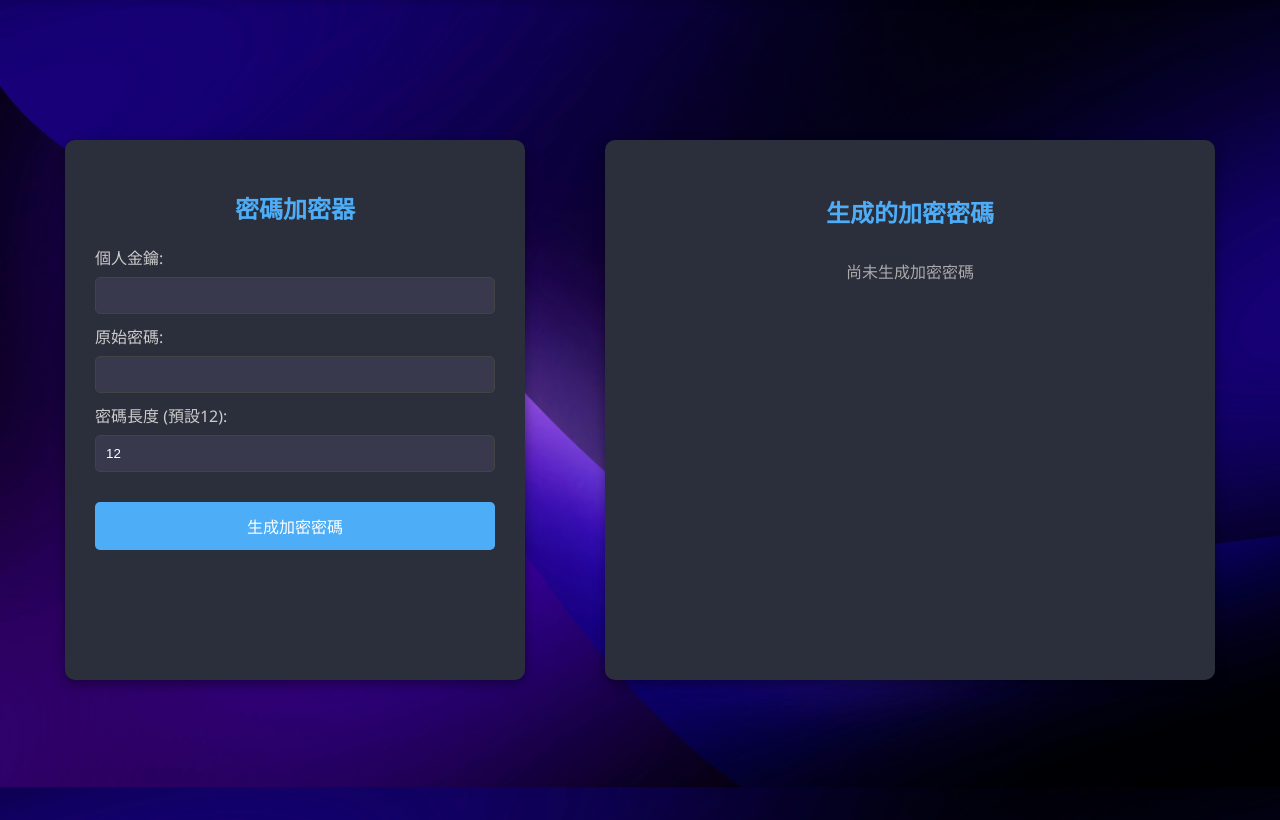
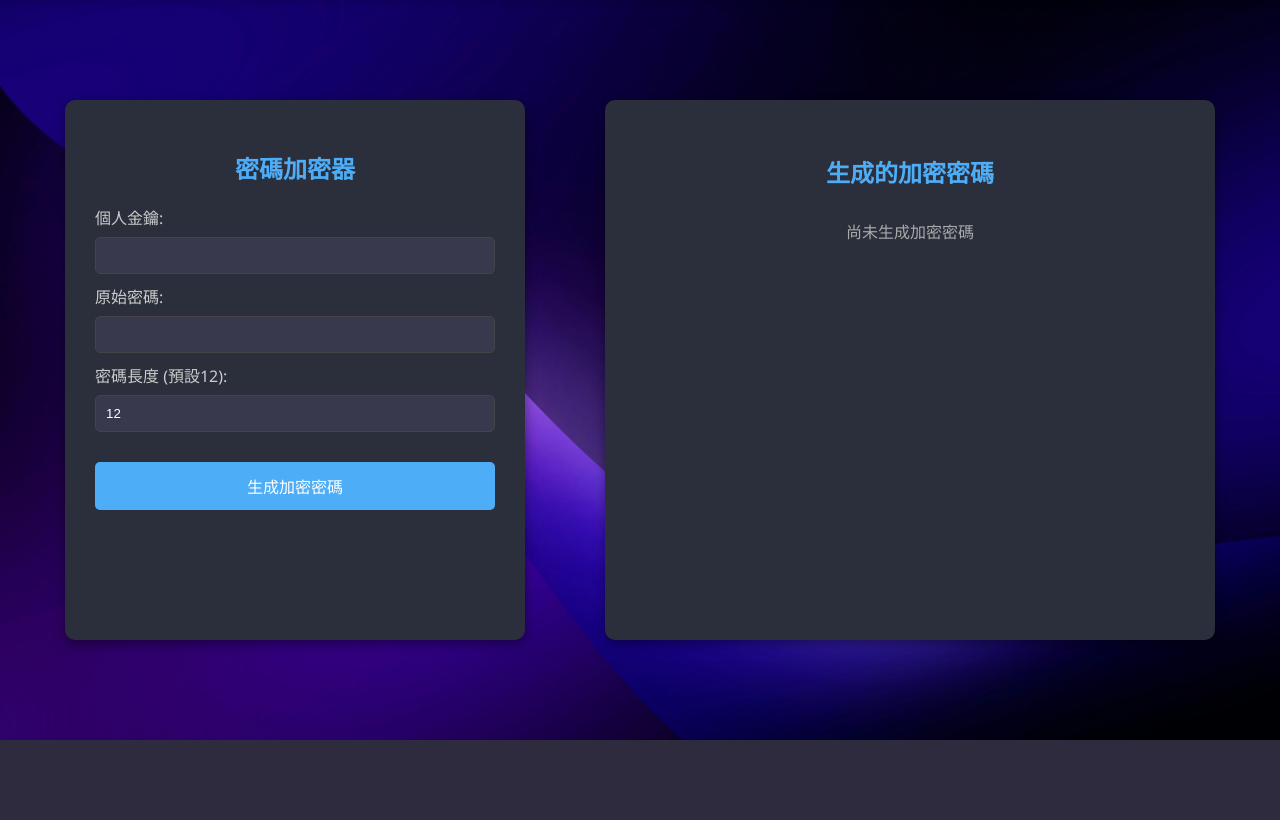
Before and after one commit to alvinlo62/Password-Fortress, a Flask app: page /password-encryptor/ in a window 1280 px wide. Shown: the part 66-886 px from the top of the page. After the commit the page ends 806 px from the top, so only its background shows below. Run offline with Flask 3, Linux system fonts and the light colour scheme; the visitor is signed in with stand-in values (Sample User, id 1); parts of the project's set-up code (start-up, migrations or seed data) failed here and were passed over.

Commit message:
update css of encryptor

```diff
--- a/templates/password_encryptor/encryptor.html
+++ b/templates/password_encryptor/encryptor.html
@@ -19,7 +19,7 @@
         display: flex;
         justify-content: center;
         align-items: flex-start;
-        margin: 50px auto;
+        margin: 30px auto;
         max-width: 1200px; /* 設置最大寬度 */
         gap: 80px; /* 區塊之間的間距 */
     }
```
